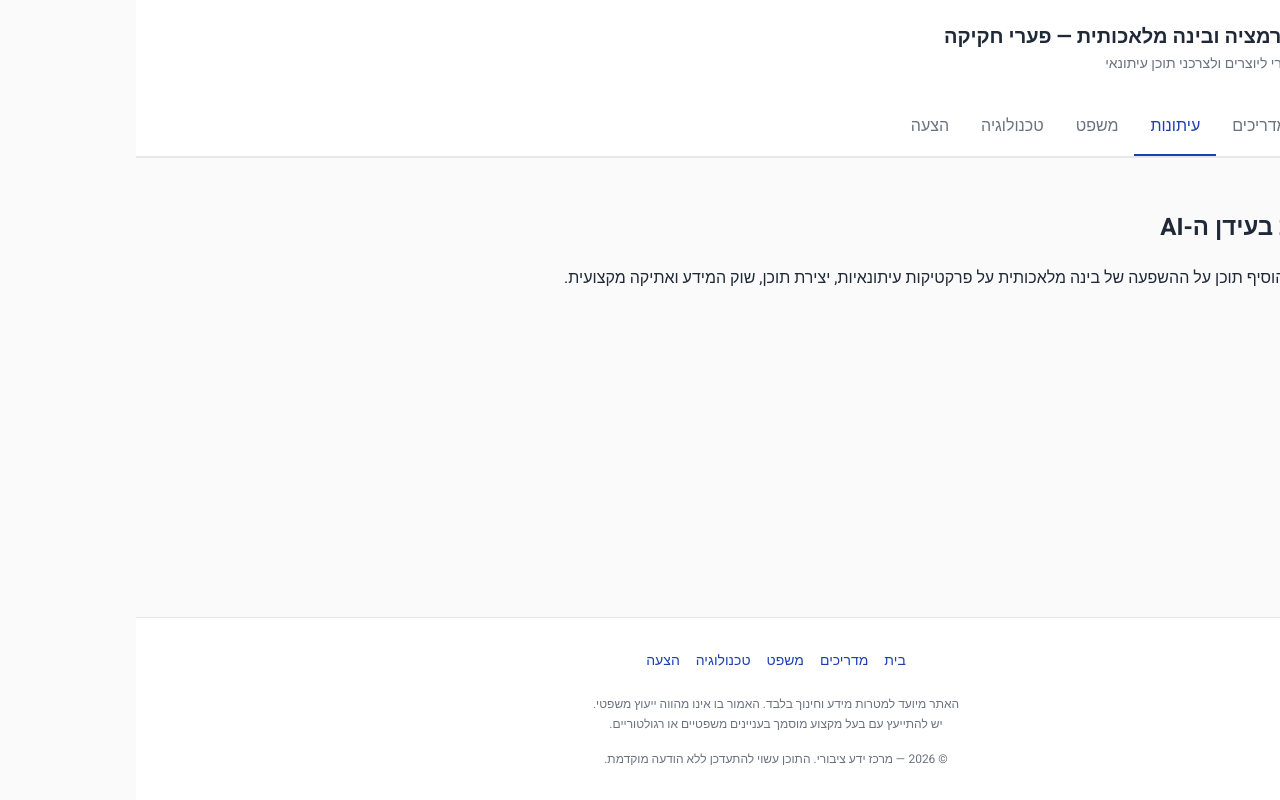
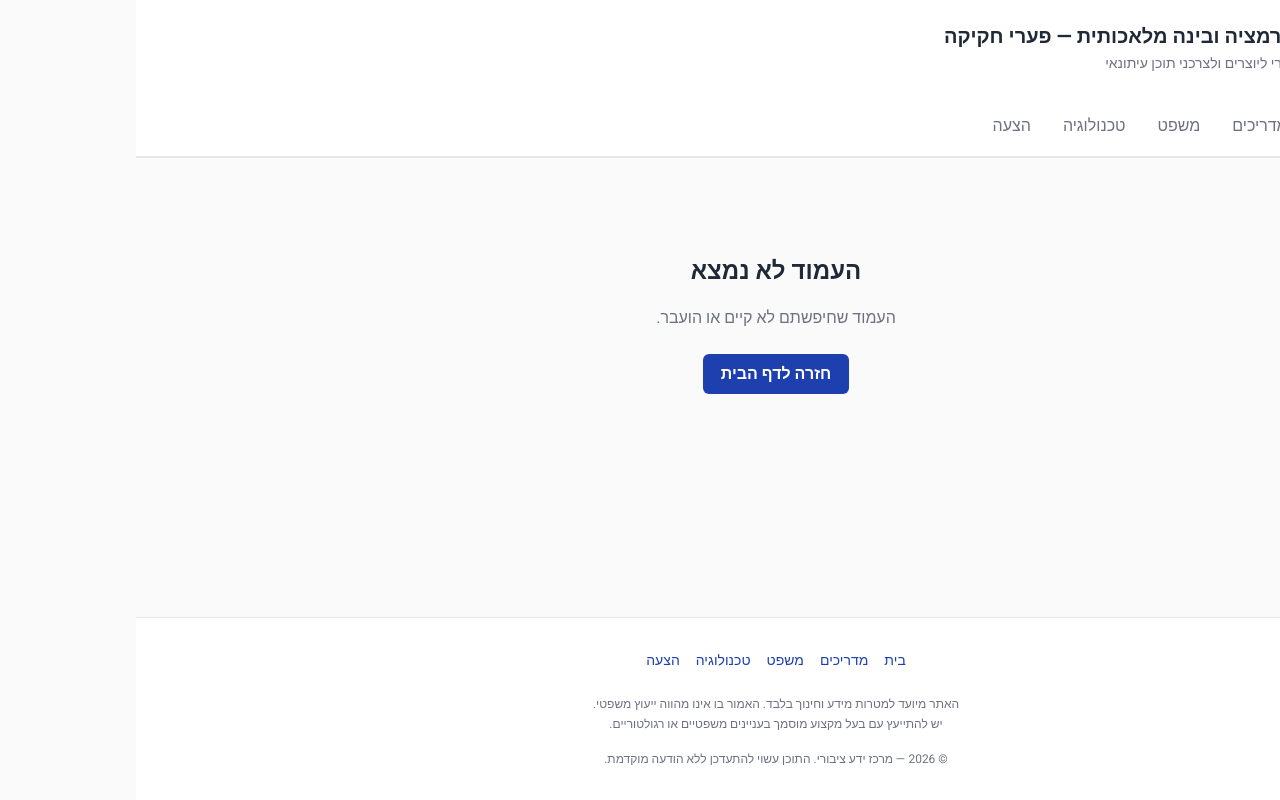
Before and after one commit to hagar-dolev/emet_mida, a React (Vite) app: page /journalism in a window 1280 px wide. Built offline with nearby package versions, Linux system fonts and the light colour scheme.

Commit message:
Revert "simple new journalism page"
This reverts commit 134d301494bfb2b59b5df766fd4a320b11215b24.

```diff
--- a/src/App.tsx
+++ b/src/App.tsx
@@ -2,7 +2,6 @@ import { Routes, Route } from 'react-router-dom';
 import { Home } from './pages/Home';
 import { GuidesIndex } from './pages/GuidesIndex';
 import { GuidePage } from './pages/GuidePage';
-import { Journalism } from './pages/Journalism';
 import { Legal } from './pages/Legal';
 import { Tech } from './pages/Tech';
 import { Proposal } from './pages/Proposal';
@@ -14,7 +13,6 @@ export default function App() {
       <Route path="/" element={<Home />} />
       <Route path="/guides" element={<GuidesIndex />} />
       <Route path="/guides/:slug" element={<GuidePage />} />
-      <Route path="/journalism" element={<Journalism />} />
       <Route path="/legal" element={<Legal />} />
       <Route path="/tech" element={<Tech />} />
       <Route path="/proposal" element={<Proposal />} />
--- a/src/components/Navbar/Navbar.tsx
+++ b/src/components/Navbar/Navbar.tsx
@@ -4,7 +4,6 @@ import styles from './Navbar.module.css';
 const navItems: { to: string; label: string }[] = [
   { to: '/', label: 'בית' },
   { to: '/guides', label: 'מדריכים' },
-  { to: '/journalism', label: 'עיתונות' },
   { to: '/legal', label: 'משפט' },
   { to: '/tech', label: 'טכנולוגיה' },
   { to: '/proposal', label: 'הצעה' },
--- a/src/pages/Home.tsx
+++ b/src/pages/Home.tsx
@@ -9,12 +9,6 @@ const featureCards = [
     title: 'מדריכים',
     summary: 'מדריכים מעשיים לזיהוי דיסאינפורמציה בעזרת בינה מלאכותית, שימוש אחראי ב-AI בעיתונות והבנת פער החקיקה.',
     icon: <IconBook />,
-  },
-  {
-    to: '/journalism',
-    title: 'שוק העיתונות בעידן ה-AI',
-    summary: 'מבנה שוק העיתונות המודרני בסביבת מידע דיגיטלית.',
-    icon: <IconBook />,// todo
   },
   {
     to: '/legal',
--- a/src/pages/Journalism.tsx
+++ /dev/null
@@ -1,14 +0,0 @@
-import { PageLayout } from '../components';
-
-export function Journalism() {
-  return (
-    <PageLayout>
-      <section aria-labelledby="journalism-title">
-        <h1 id="journalism-title">עיתונות בעידן ה-AI</h1>
-        <p>
-          כאן תוכלו להוסיף תוכן על ההשפעה של בינה מלאכותית על פרקטיקות עיתונאיות, יצירת תוכן, שוק המידע ואתיקה מקצועית.
-        </p>
-      </section>
-    </PageLayout>
-  );
-}
```
